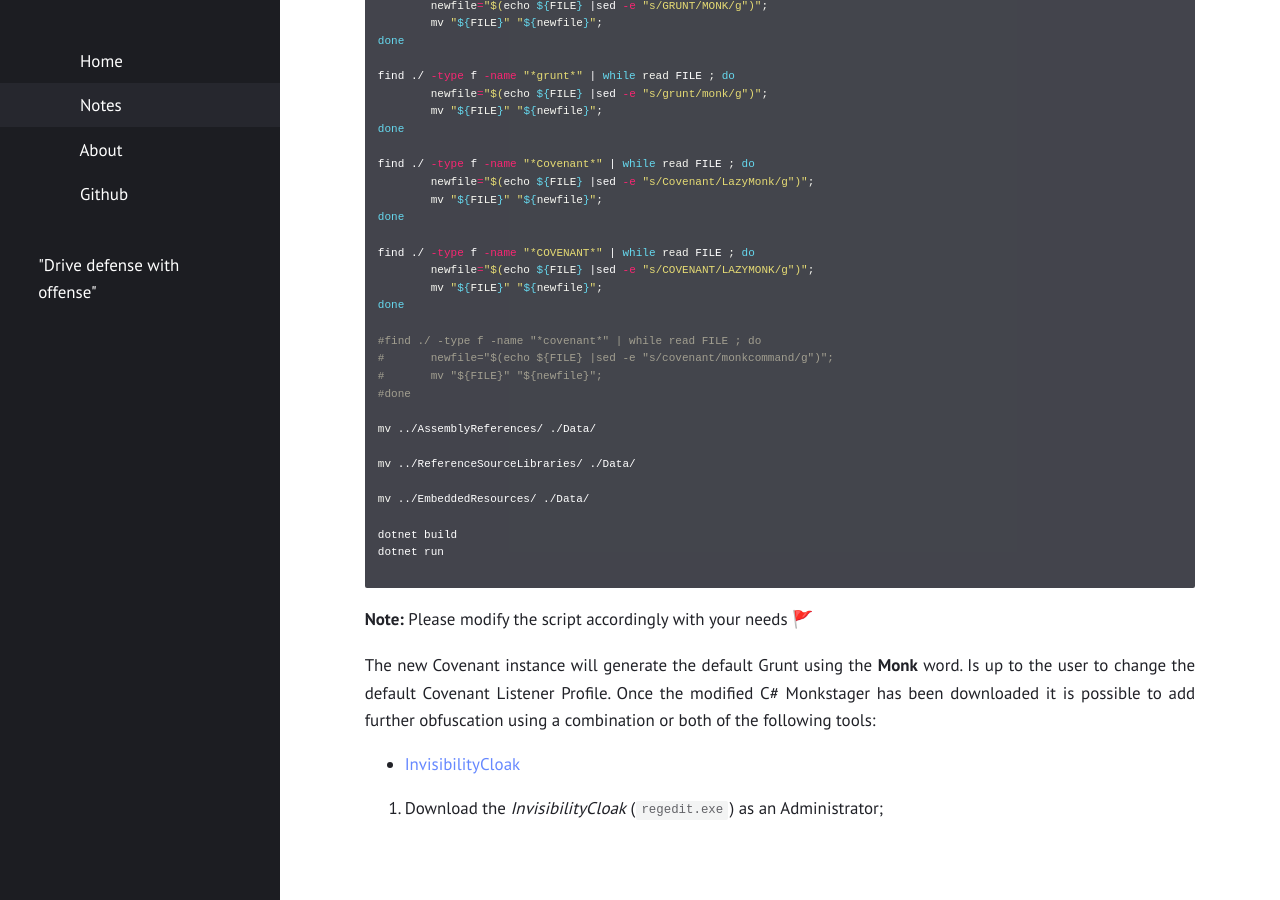
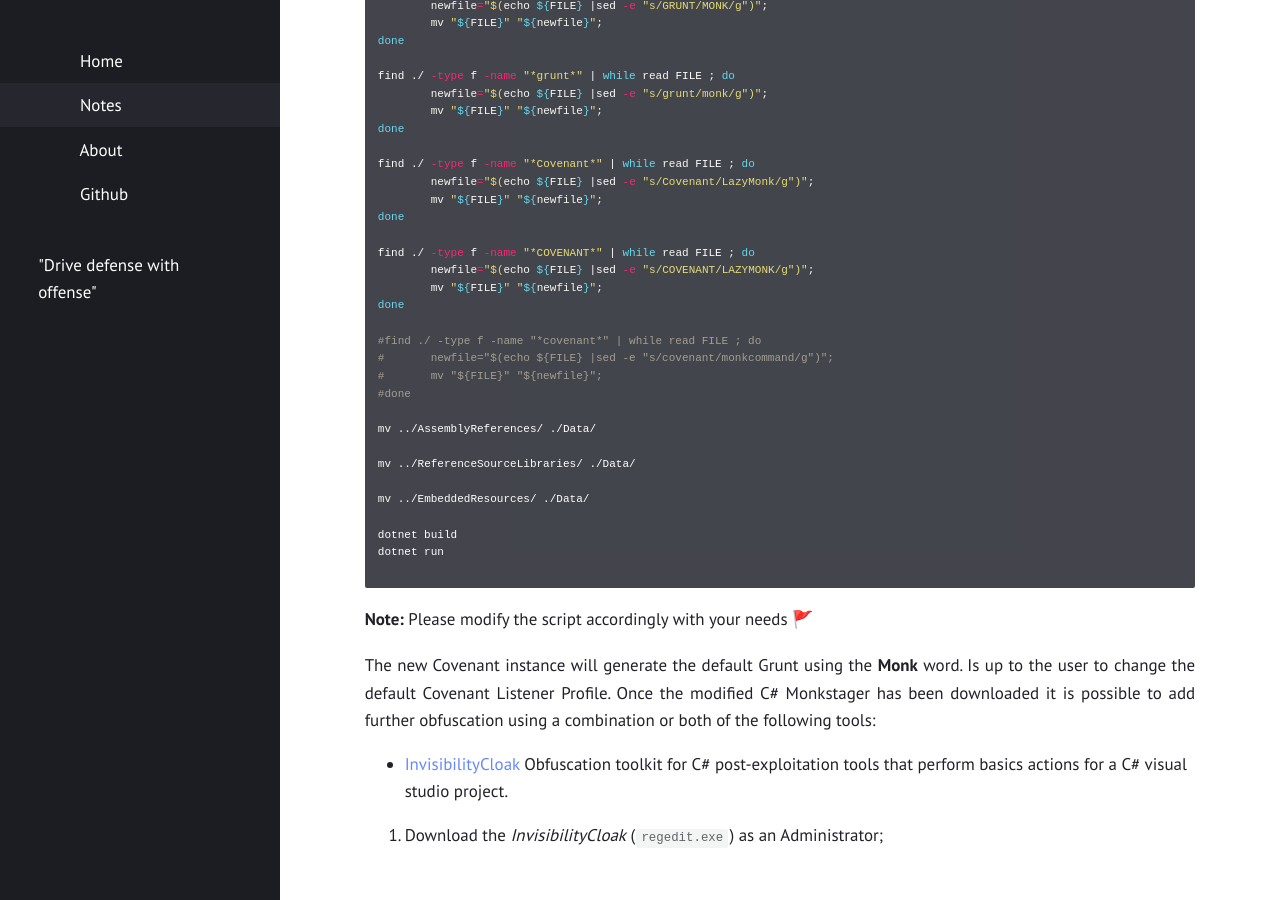
Before and after one commit to Fil88/Fil88.github.io, a Jekyll site: the page built from notes.md, in a window 1280 px wide and 900 px high, scrolled down 8593 px. Built offline with Jekyll 4.4.1, drawn with Linux system fonts in a browser that asks for light colours.

Commit message:
Update notes.md

```diff
--- a/notes.md
+++ b/notes.md
@@ -487,6 +487,7 @@
 The new Covenant instance will generate the default Grunt using the __Monk__ word. Is up to the user to change the default Covenant Listener Profile.
 Once the modified C# Monkstager has been downloaded it is possible to add further obfuscation using a combination or both of the following tools:
 
-- [InvisibilityCloak](https://github.com/xforcered/InvisibilityCloak)
+- [InvisibilityCloak](https://github.com/xforcered/InvisibilityCloak) Obfuscation toolkit for C# post-exploitation tools that perform basics actions for a C# visual studio project.
+
 
 1. Download the _InvisibilityCloak_ (`regedit.exe`) as an Administrator;
```
